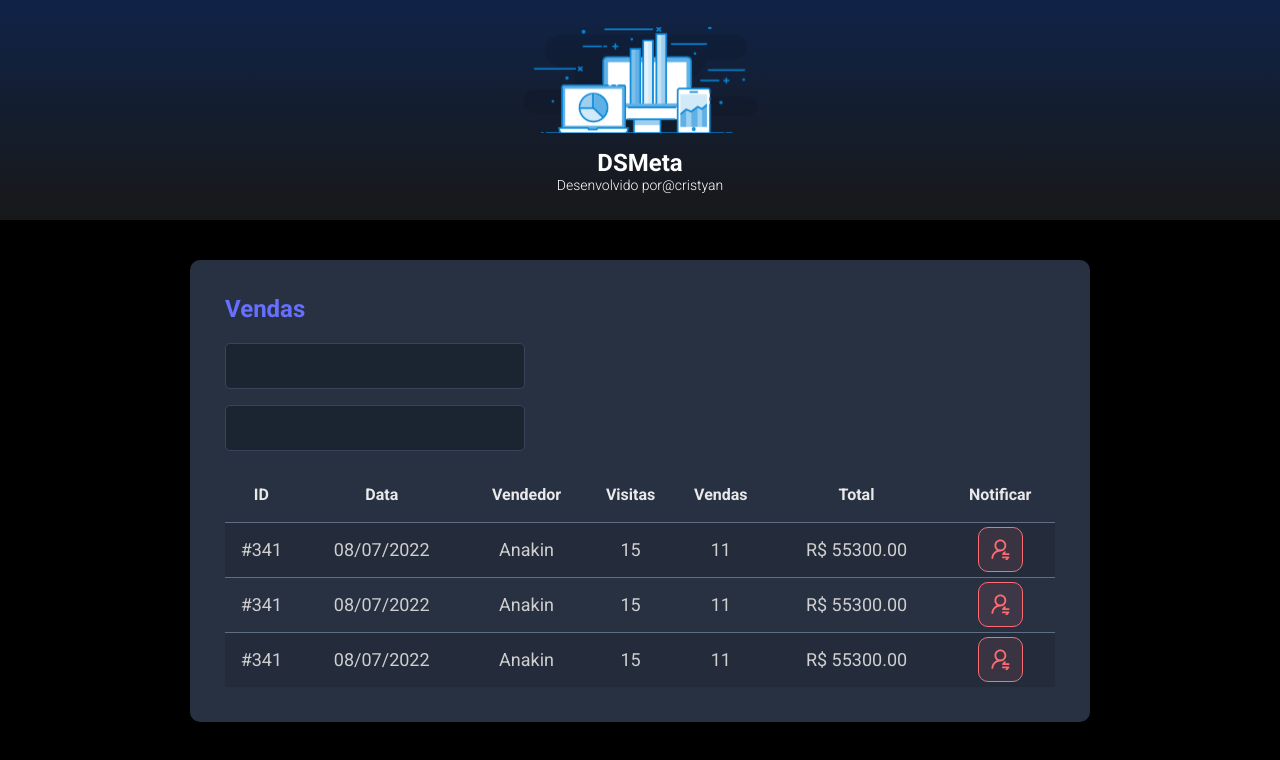
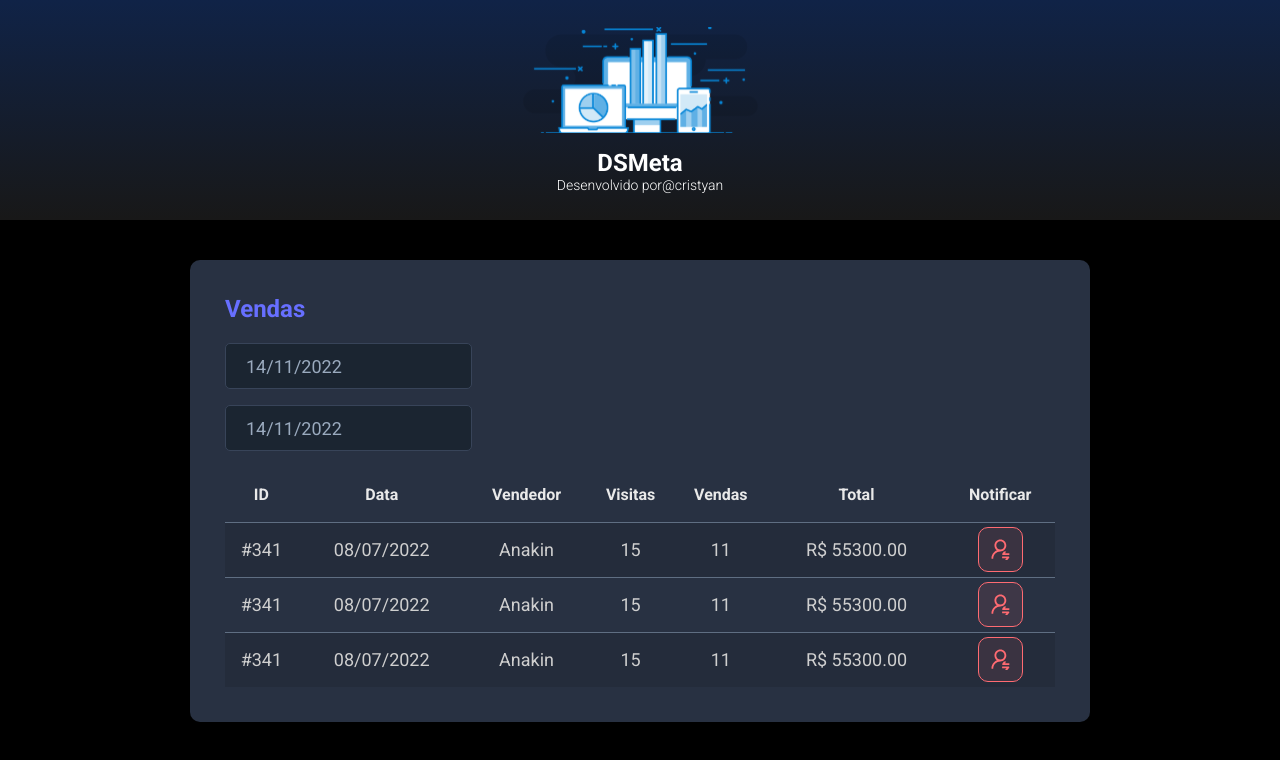
Before and after one commit to CristyanSouza/CSFin, a React (Create React App) app in the folder frontend/: page / in a window 1280 px wide. Shown: the top 760 px of the page. Built offline with nearby package versions, Linux system fonts and the light colour scheme.

Commit message:
Adicionando datepicker

```diff
--- a/frontend/package.json
+++ b/frontend/package.json
@@ -9,8 +9,10 @@
     "@types/jest": "^27.5.2",
     "@types/node": "^16.18.3",
     "@types/react": "^18.0.25",
+    "@types/react-datepicker": "^4.4.2",
     "@types/react-dom": "^18.0.8",
     "react": "^18.2.0",
+    "react-datepicker": "^4.8.0",
     "react-dom": "^18.2.0",
     "react-scripts": "5.0.1",
     "typescript": "^4.8.4",
--- a/frontend/src/components/SalesCard/index.tsx
+++ b/frontend/src/components/SalesCard/index.tsx
@@ -1,5 +1,7 @@
 import NotificationButton from "../NotificationButton";
+import DatePicker from "react-datepicker";
 import "./styles.css"
+import "react-datepicker/dist/react-datepicker.css";
 
 
 function SalesCard() {
@@ -8,11 +10,19 @@
             <h2 className="dsmeta-sales-title">Vendas</h2>
             <div>
                 <div className="dsmeta-form-control-container">
-                    <input className="dsmeta-form-control" type="text" />
-                </div>
+                    <DatePicker
+                        selected={new Date()}
+                        onChange={(date: Date) => { }}
+                        className="dsmeta-form-control"
+                        dateFormat="dd/MM/yyyy"
+                    />                </div>
                 <div className="dsmeta-form-control-container">
-                    <input className="dsmeta-form-control" type="text" />
-                </div>
+                    <DatePicker
+                        selected={new Date()}
+                        onChange={(date: Date) => { }}
+                        className="dsmeta-form-control"
+                        dateFormat="dd/MM/yyyy"
+                    />                </div>
             </div>
 
             <div>
```
Also changed, not shown: 1 other file (tests, documents, lock files or other folders).
